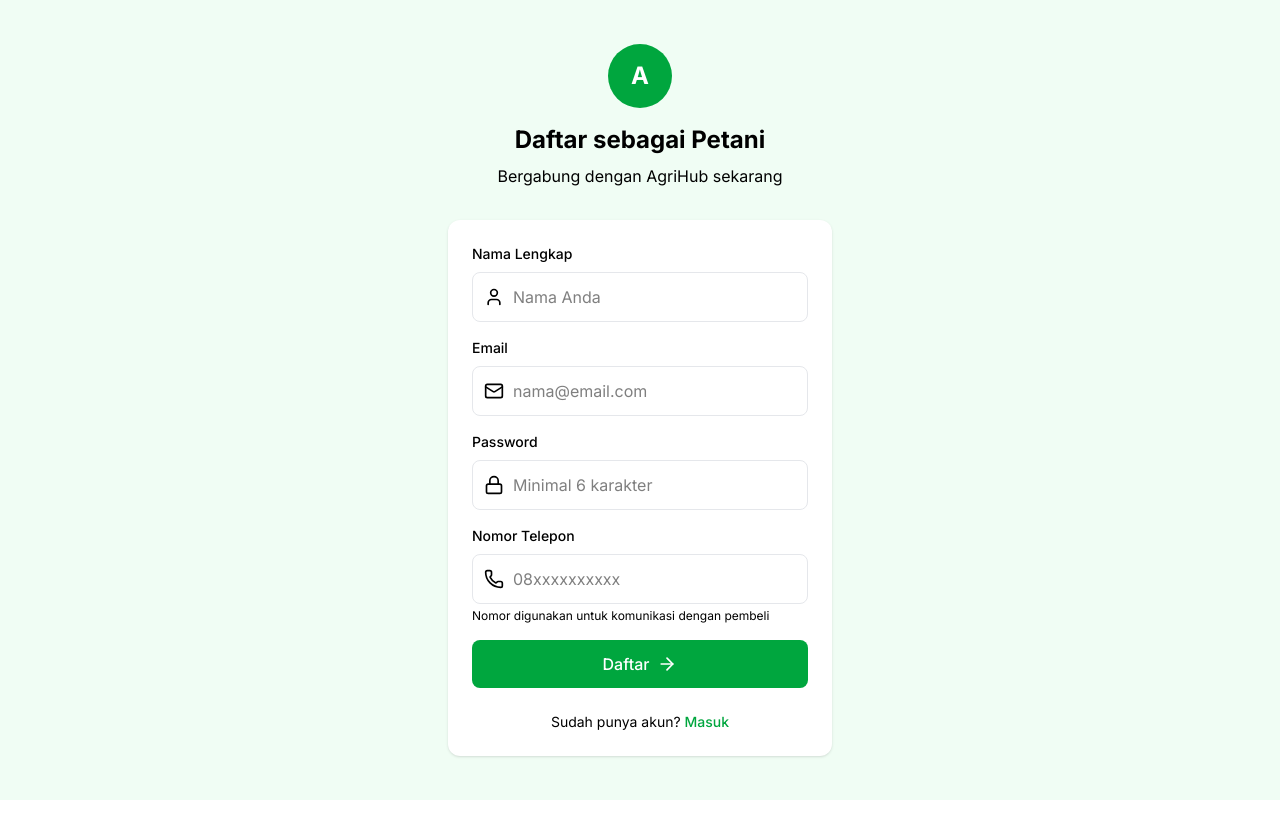
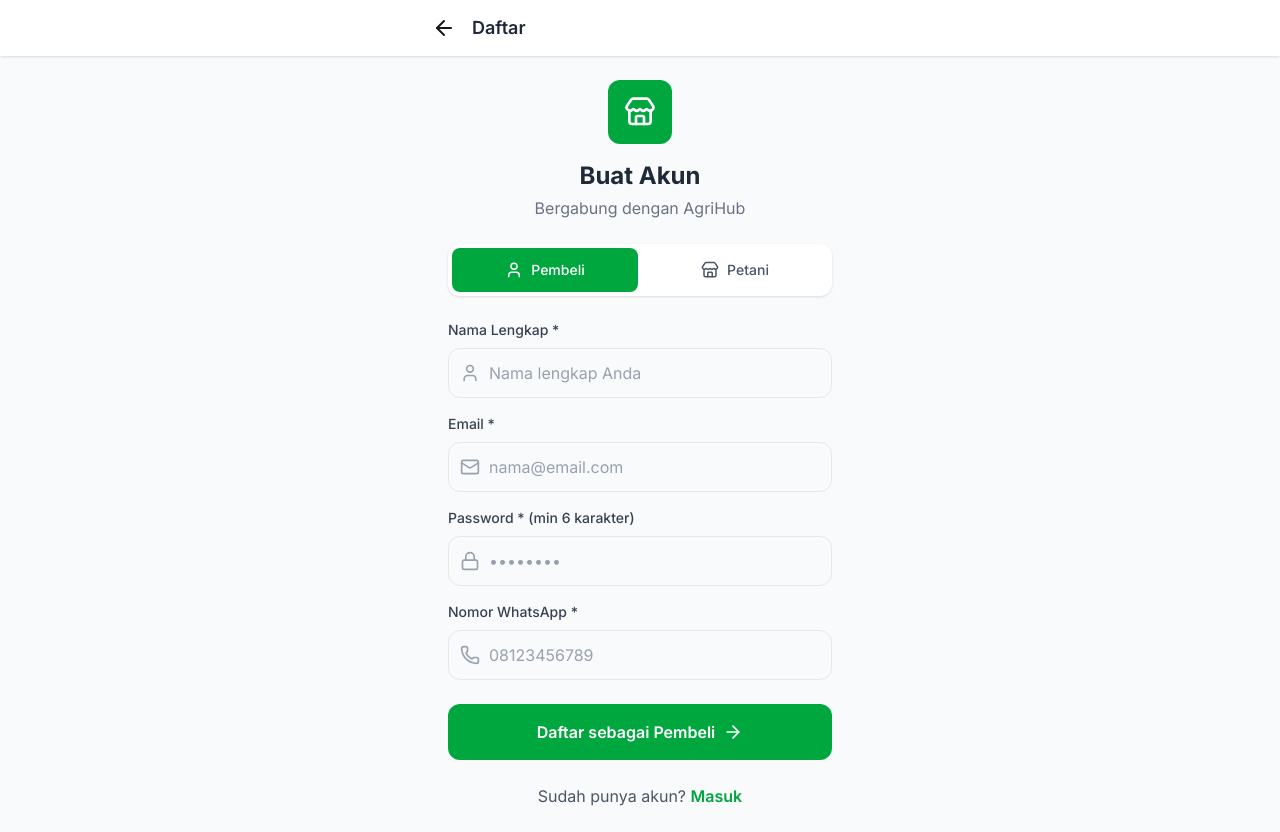
Before and after one commit to kresnaputra/agrihub-farmer-pwa, a Next.js app: page /register in a window 1280 px wide. Before the commit the page ends 800 px from the top, so only its background shows below. Built offline with nearby package versions, Linux system fonts and the light colour scheme; no server answers.

Commit message:
Add: Role selection (Buyer/Farmer) in login and register pages

```diff
--- a/app/login/page.tsx
+++ b/app/login/page.tsx
@@ -3,11 +3,14 @@
 import { useState } from 'react';
 import { useRouter } from 'next/navigation';
 import { useAuth } from '@/lib/context/AuthContext';
-import { Mail, Lock, ArrowRight, Loader2 } from 'lucide-react';
+import { Mail, Lock, ArrowRight, Loader2, User, Store } from 'lucide-react';
+
+type UserRole = 'buyer' | 'farmer';
 
 export default function LoginPage() {
   const [email, setEmail] = useState('');
   const [password, setPassword] = useState('');
+  const [role, setRole] = useState<UserRole>('buyer');
   const [isLoading, setIsLoading] = useState(false);
   const [error, setError] = useState('');
 
@@ -23,89 +26,162 @@
     setIsLoading(false);
 
     if (success) {
+      // Redirect based on role
+      if (role === 'farmer') {
         router.push('/dashboard');
+      } else {
+        router.push('/'); // Buyer goes to marketplace
+      }
     } else {
       setError('Email atau password salah');
     }
   };
 
   return (
-    <div className="min-h-screen bg-green-50 flex flex-col justify-center px-4 py-8">
+    <div className="min-h-screen bg-gray-50 flex flex-col">
       {/* Header */}
+      <div className="bg-white shadow-sm">
+        <div className="max-w-md mx-auto px-4 h-14 flex items-center">
+          <button onClick={() => router.push('/')} className="p-2 -ml-2">
+            <ArrowRight className="rotate-180" size={24} />
+          </button>
+          <h1 className="ml-2 text-lg font-semibold text-gray-800">Masuk</h1>
+        </div>
+      </div>
+
+      <div className="flex-1 flex flex-col justify-center px-4 py-8">
+        <div className="max-w-sm mx-auto w-full">
+          {/* Logo */}
           <div className="text-center mb-8">
-        <div className="w-16 h-16 bg-green-600 rounded-full flex items-center justify-center mx-auto mb-4">
-          <span className="text-white text-2xl font-bold">A</span>
+            <div className="w-16 h-16 bg-green-600 rounded-xl flex items-center justify-center mx-auto mb-4">
+              <Store className="text-white" size={32} />
             </div>
-        <h1 className="text-2xl font-bold text-black mb-2">AgriHub Petani</h1>
-        <p className="text-black">Masuk untuk mengelola hasil panen</p>
+            <h2 className="text-2xl font-bold text-gray-800">Selamat Datang</h2>
+            <p className="text-gray-500 mt-1">Masuk ke akun AgriHub Anda</p>
+          </div>
+
+          {/* Role Selection */}
+          <div className="bg-white rounded-xl p-1 shadow-sm mb-6">
+            <div className="grid grid-cols-2 gap-1">
+              <button
+                type="button"
+                onClick={() => setRole('buyer')}
+                className={`flex items-center justify-center gap-2 py-3 rounded-lg text-sm font-medium transition-colors ${
+                  role === 'buyer'
+                    ? 'bg-green-600 text-white'
+                    : 'text-gray-600 hover:bg-gray-50'
+                }`}
+              >
+                <User size={18} />
+                Pembeli
+              </button>
+              <button
+                type="button"
+                onClick={() => setRole('farmer')}
+                className={`flex items-center justify-center gap-2 py-3 rounded-lg text-sm font-medium transition-colors ${
+                  role === 'farmer'
+                    ? 'bg-green-600 text-white'
+                    : 'text-gray-600 hover:bg-gray-50'
+                }`}
+              >
+                <Store size={18} />
+                Petani
+              </button>
+            </div>
           </div>
 
           {/* Form */}
-      <div className="bg-white rounded-xl shadow-sm p-6 max-w-sm mx-auto w-full">
           <form onSubmit={handleLogin} className="space-y-4">
+            {error && (
+              <div className="p-3 bg-red-50 text-red-700 rounded-lg text-sm">
+                {error}
+              </div>
+            )}
+
             <div>
-            <label className="block text-sm font-medium text-black mb-2">
+              <label className="block text-sm font-medium text-gray-700 mb-2">
                 Email
               </label>
               <div className="relative">
-              <Mail className="absolute left-3 top-1/2 -translate-y-1/2 text-black" size={20} />
+                <Mail className="absolute left-3 top-1/2 -translate-y-1/2 text-gray-400" size={20} />
                 <input
                   type="email"
                   value={email}
                   onChange={(e) => setEmail(e.target.value)}
                   placeholder="nama@email.com"
-                className="w-full pl-10 pr-4 py-3 border border-gray-200 rounded-lg focus:ring-2 focus:ring-green-500 focus:border-transparent text-black"
+                  className="w-full pl-10 pr-4 py-3 border border-gray-200 rounded-xl text-gray-800 placeholder:text-gray-400 focus:outline-none focus:ring-2 focus:ring-green-500"
                   required
                 />
               </div>
             </div>
 
             <div>
-            <label className="block text-sm font-medium text-black mb-2">
+              <label className="block text-sm font-medium text-gray-700 mb-2">
                 Password
               </label>
               <div className="relative">
-              <Lock className="absolute left-3 top-1/2 -translate-y-1/2 text-black" size={20} />
+                <Lock className="absolute left-3 top-1/2 -translate-y-1/2 text-gray-400" size={20} />
                 <input
                   type="password"
                   value={password}
                   onChange={(e) => setPassword(e.target.value)}
-                placeholder="••••••"
-                className="w-full pl-10 pr-4 py-3 border border-gray-200 rounded-lg focus:ring-2 focus:ring-green-500 focus:border-transparent text-black"
+                  placeholder="••••••••"
+                  className="w-full pl-10 pr-4 py-3 border border-gray-200 rounded-xl text-gray-800 placeholder:text-gray-400 focus:outline-none focus:ring-2 focus:ring-green-500"
                   required
                 />
               </div>
             </div>
 
-          {error && (
-            <div className="p-3 bg-red-50 text-red-700 rounded-lg text-sm">
-              {error}
-            </div>
-          )}
-
             <button
               type="submit"
               disabled={isLoading}
-            className="w-full bg-green-600 text-white py-3 rounded-lg font-medium flex items-center justify-center gap-2 hover:bg-green-700 disabled:opacity-50"
+              className="w-full bg-green-600 text-white py-4 rounded-xl font-semibold flex items-center justify-center gap-2 hover:bg-green-700 disabled:opacity-50 transition-colors"
             >
               {isLoading ? (
                 <Loader2 className="animate-spin" size={20} />
               ) : (
                 <>
-                Masuk
+                  Masuk sebagai {role === 'buyer' ? 'Pembeli' : 'Petani'}
                   <ArrowRight size={20} />
                 </>
               )}
             </button>
           </form>
 
+          {/* Register Link */}
           <div className="mt-6 text-center">
-          <p className="text-black text-sm">
+            <p className="text-gray-600">
               Belum punya akun?{' '}
-            <a href="/register" className="text-green-600 font-medium hover:underline">
-              Daftar sekarang
+              <a
+                href="/register"
+                className="text-green-600 font-semibold hover:underline"
+              >
+                Daftar
               </a>
             </p>
+          </div>
+
+          {/* Benefits Info */}
+          <div className="mt-8 p-4 bg-green-50 rounded-xl">
+            <p className="text-sm font-medium text-green-800 mb-2">
+              Keuntungan {role === 'buyer' ? 'Pembeli' : 'Petani'}:
+            </p>
+            <ul className="text-sm text-green-700 space-y-1">
+              {role === 'buyer' ? (
+                <>
+                  <li>• Beli langsung dari petani</li>
+                  <li>• Harga lebih murah</li>
+                  <li>• Produk segar berkualitas</li>
+                </>
+              ) : (
+                <>
+                  <li>• Jual produk langsung ke pembeli</li>
+                  <li>• Harga lebih menguntungkan</li>
+                  <li>• Kelola pesanan dengan mudah</li>
+                </>
+              )}
+            </ul>
+          </div>
         </div>
       </div>
     </div>
--- a/app/register/page.tsx
+++ b/app/register/page.tsx
@@ -3,13 +3,18 @@
 import { useState } from 'react';
 import { useRouter } from 'next/navigation';
 import { useAuth } from '@/lib/context/AuthContext';
-import { User, Mail, Lock, Phone, ArrowRight, Loader2 } from 'lucide-react';
+import { User, Mail, Lock, Phone, ArrowRight, Loader2, Store, MapPin } from 'lucide-react';
+
+type UserRole = 'buyer' | 'farmer';
 
 export default function RegisterPage() {
+  const [role, setRole] = useState<UserRole>('buyer');
   const [name, setName] = useState('');
   const [email, setEmail] = useState('');
   const [password, setPassword] = useState('');
   const [phone, setPhone] = useState('');
+  const [village, setVillage] = useState('');
+  const [city, setCity] = useState('');
   const [isLoading, setIsLoading] = useState(false);
   const [error, setError] = useState('');
 
@@ -19,144 +24,226 @@
   const handleRegister = async (e: React.FormEvent) => {
     e.preventDefault();
     setError('');
-    setIsLoading(true);
 
     if (password.length < 6) {
       setError('Password minimal 6 karakter');
-      setIsLoading(false);
       return;
     }
 
-    const success = await register(name, email, password, phone);
+    setIsLoading(true);
+
+    const success = await register(name, email, password, phone, role, village, city);
     setIsLoading(false);
 
     if (success) {
-      // Redirect ke login setelah register sukses
       router.push('/login?registered=true');
     } else {
       setError('Gagal mendaftar. Email mungkin sudah terdaftar.');
     }
   };
 
+  return (
+    <div className="min-h-screen bg-gray-50 flex flex-col">
+      {/* Header */}
+      <div className="bg-white shadow-sm">
+        <div className="max-w-md mx-auto px-4 h-14 flex items-center">
+          <button onClick={() => router.push('/')} className="p-2 -ml-2">
+            <ArrowRight className="rotate-180" size={24} />
+          </button>
+          <h1 className="ml-2 text-lg font-semibold text-gray-800">Daftar</h1>
+        </div>
+      </div>
 
+      <div className="flex-1 px-4 py-6">
+        <div className="max-w-sm mx-auto w-full">
+          {/* Header */}
+          <div className="text-center mb-6">
+            <div className="w-16 h-16 bg-green-600 rounded-xl flex items-center justify-center mx-auto mb-4">
+              <Store className="text-white" size={32} />
+            </div>
+            <h2 className="text-2xl font-bold text-gray-800">Buat Akun</h2>
+            <p className="text-gray-500 mt-1">Bergabung dengan AgriHub</p>
+          </div>
 
-  return (
-    <div className="min-h-screen bg-green-50 flex flex-col justify-center px-4 py-8">
-      {/* Header */}
-      <div className="text-center mb-8">
-        <div className="w-16 h-16 bg-green-600 rounded-full flex items-center justify-center mx-auto mb-4">
-          <span className="text-white text-2xl font-bold">A</span>
+          {/* Role Selection */}
+          <div className="bg-white rounded-xl p-1 shadow-sm mb-6">
+            <div className="grid grid-cols-2 gap-1">
+              <button
+                type="button"
+                onClick={() => setRole('buyer')}
+                className={`flex items-center justify-center gap-2 py-3 rounded-lg text-sm font-medium transition-colors ${
+                  role === 'buyer'
+                    ? 'bg-green-600 text-white'
+                    : 'text-gray-600 hover:bg-gray-50'
+                }`}
+              >
+                <User size={18} />
+                Pembeli
+              </button>
+              <button
+                type="button"
+                onClick={() => setRole('farmer')}
+                className={`flex items-center justify-center gap-2 py-3 rounded-lg text-sm font-medium transition-colors ${
+                  role === 'farmer'
+                    ? 'bg-green-600 text-white'
+                    : 'text-gray-600 hover:bg-gray-50'
+                }`}
+              >
+                <Store size={18} />
+                Petani
+              </button>
             </div>
-        <h1 className="text-2xl font-bold text-black mb-2">Daftar sebagai Petani</h1>
-        <p className="text-black">Bergabung dengan AgriHub sekarang</p>
           </div>
 
           {/* Form */}
-      <div className="bg-white rounded-xl shadow-sm p-6 max-w-sm mx-auto w-full">
           <form onSubmit={handleRegister} className="space-y-4">
-          <div>
-            <label className="block text-sm font-medium text-black mb-2">
-              Nama Lengkap
-            </label>
-            <div className="relative">
-              <User className="absolute left-3 top-1/2 -translate-y-1/2 text-black" size={20} />
-              <input
-                type="text"
-                value={name}
-                onChange={(e) => setName(e.target.value)}
-                placeholder="Nama Anda"
-                className="w-full pl-10 pr-4 py-3 border border-gray-200 rounded-lg focus:ring-2 focus:ring-green-500 focus:border-transparent text-black"
-                required
-              />
-            </div>
-          </div>
-
-          <div>
-            <label className="block text-sm font-medium text-black mb-2">
-              Email
-            </label>
-            <div className="relative">
-              <Mail className="absolute left-3 top-1/2 -translate-y-1/2 text-black" size={20} />
-              <input
-                type="email"
-                value={email}
-                onChange={(e) => setEmail(e.target.value)}
-                placeholder="nama@email.com"
-                className="w-full pl-10 pr-4 py-3 border border-gray-200 rounded-lg focus:ring-2 focus:ring-green-500 focus:border-transparent text-black"
-                required
-              />
-            </div>
-          </div>
-
-          <div>
-            <label className="block text-sm font-medium text-black mb-2">
-              Password
-            </label>
-            <div className="relative">
-              <Lock className="absolute left-3 top-1/2 -translate-y-1/2 text-black" size={20} />
-              <input
-                type="password"
-                value={password}
-                onChange={(e) => setPassword(e.target.value)}
-                placeholder="Minimal 6 karakter"
-                className="w-full pl-10 pr-4 py-3 border border-gray-200 rounded-lg focus:ring-2 focus:ring-green-500 focus:border-transparent text-black"
-                required
-                minLength={6}
-              />
-            </div>
-          </div>
-
-          <div>
-            <label className="block text-sm font-medium text-black mb-2">
-              Nomor Telepon
-            </label>
-            <div className="relative">
-              <Phone className="absolute left-3 top-1/2 -translate-y-1/2 text-black" size={20} />
-              <input
-                type="tel"
-                value={phone}
-                onChange={(e) => setPhone(e.target.value)}
-                placeholder="08xxxxxxxxxx"
-                className="w-full pl-10 pr-4 py-3 border border-gray-200 rounded-lg focus:ring-2 focus:ring-green-500 focus:border-transparent text-black"
-                required
-              />
-            </div>
-            <p className="text-xs text-black mt-1">
-              Nomor digunakan untuk komunikasi dengan pembeli
-            </p>
-          </div>
-
             {error && (
               <div className="p-3 bg-red-50 text-red-700 rounded-lg text-sm">
                 {error}
               </div>
             )}
 
+            {/* Name */}
+            <div>
+              <label className="block text-sm font-medium text-gray-700 mb-2">
+                Nama Lengkap *
+              </label>
+              <div className="relative">
+                <User className="absolute left-3 top-1/2 -translate-y-1/2 text-gray-400" size={20} />
+                <input
+                  type="text"
+                  value={name}
+                  onChange={(e) => setName(e.target.value)}
+                  placeholder="Nama lengkap Anda"
+                  className="w-full pl-10 pr-4 py-3 border border-gray-200 rounded-xl text-gray-800 placeholder:text-gray-400 focus:outline-none focus:ring-2 focus:ring-green-500"
+                  required
+                />
+              </div>
+            </div>
+
+            {/* Email */}
+            <div>
+              <label className="block text-sm font-medium text-gray-700 mb-2">
+                Email *
+              </label>
+              <div className="relative">
+                <Mail className="absolute left-3 top-1/2 -translate-y-1/2 text-gray-400" size={20} />
+                <input
+                  type="email"
+                  value={email}
+                  onChange={(e) => setEmail(e.target.value)}
+                  placeholder="nama@email.com"
+                  className="w-full pl-10 pr-4 py-3 border border-gray-200 rounded-xl text-gray-800 placeholder:text-gray-400 focus:outline-none focus:ring-2 focus:ring-green-500"
+                  required
+                />
+              </div>
+            </div>
+
+            {/* Password */}
+            <div>
+              <label className="block text-sm font-medium text-gray-700 mb-2">
+                Password * (min 6 karakter)
+              </label>
+              <div className="relative">
+                <Lock className="absolute left-3 top-1/2 -translate-y-1/2 text-gray-400" size={20} />
+                <input
+                  type="password"
+                  value={password}
+                  onChange={(e) => setPassword(e.target.value)}
+                  placeholder="••••••••"
+                  className="w-full pl-10 pr-4 py-3 border border-gray-200 rounded-xl text-gray-800 placeholder:text-gray-400 focus:outline-none focus:ring-2 focus:ring-green-500"
+                  required
+                />
+              </div>
+            </div>
+
+            {/* Phone */}
+            <div>
+              <label className="block text-sm font-medium text-gray-700 mb-2">
+                Nomor WhatsApp *
+              </label>
+              <div className="relative">
+                <Phone className="absolute left-3 top-1/2 -translate-y-1/2 text-gray-400" size={20} />
+                <input
+                  type="tel"
+                  value={phone}
+                  onChange={(e) => setPhone(e.target.value)}
+                  placeholder="08123456789"
+                  className="w-full pl-10 pr-4 py-3 border border-gray-200 rounded-xl text-gray-800 placeholder:text-gray-400 focus:outline-none focus:ring-2 focus:ring-green-500"
+                  required
+                />
+              </div>
+            </div>
+
+            {/* Address Fields - Only for Farmers */}
+            {role === 'farmer' && (
+              <>
+                <div>
+                  <label className="block text-sm font-medium text-gray-700 mb-2">
+                    Desa/Kelurahan *
+                  </label>
+                  <div className="relative">
+                    <MapPin className="absolute left-3 top-1/2 -translate-y-1/2 text-gray-400" size={20} />
+                    <input
+                      type="text"
+                      value={village}
+                      onChange={(e) => setVillage(e.target.value)}
+                      placeholder="Nama desa"
+                      className="w-full pl-10 pr-4 py-3 border border-gray-200 rounded-xl text-gray-800 placeholder:text-gray-400 focus:outline-none focus:ring-2 focus:ring-green-500"
+                      required={role === 'farmer'}
+                    />
+                  </div>
+                </div>
+
+                <div>
+                  <label className="block text-sm font-medium text-gray-700 mb-2">
+                    Kota/Kabupaten *
+                  </label>
+                  <div className="relative">
+                    <MapPin className="absolute left-3 top-1/2 -translate-y-1/2 text-gray-400" size={20} />
+                    <input
+                      type="text"
+                      value={city}
+                      onChange={(e) => setCity(e.target.value)}
+                      placeholder="Nama kota"
+                      className="w-full pl-10 pr-4 py-3 border border-gray-200 rounded-xl text-gray-800 placeholder:text-gray-400 focus:outline-none focus:ring-2 focus:ring-green-500"
+                      required={role === 'farmer'}
+                    />
+                  </div>
+                </div>
+              </>
+            )}
+
             <button
               type="submit"
               disabled={isLoading}
-            className="w-full bg-green-600 text-white py-3 rounded-lg font-medium flex items-center justify-center gap-2 hover:bg-green-700 disabled:opacity-50"
+              className="w-full bg-green-600 text-white py-4 rounded-xl font-semibold flex items-center justify-center gap-2 hover:bg-green-700 disabled:opacity-50 transition-colors mt-6"
             >
               {isLoading ? (
                 <Loader2 className="animate-spin" size={20} />
               ) : (
                 <>
-                Daftar
+                  Daftar sebagai {role === 'buyer' ? 'Pembeli' : 'Petani'}
                   <ArrowRight size={20} />
                 </>
               )}
             </button>
           </form>
 
+          {/* Login Link */}
           <div className="mt-6 text-center">
-          <p className="text-black text-sm">
+            <p className="text-gray-600">
               Sudah punya akun?{' '}
-            <a href="/login" className="text-green-600 font-medium hover:underline">
+              <a
+                href="/login"
+                className="text-green-600 font-semibold hover:underline"
+              >
                 Masuk
               </a>
             </p>
           </div>
         </div>
       </div>
+    </div>
   );
 }
```
Also changed, not shown: lib/context/AuthContext.tsx (+10 -2 lines), 1 other file (tests, documents, lock files or other folders). Lines whose indentation alone changed are shown as unchanged.
